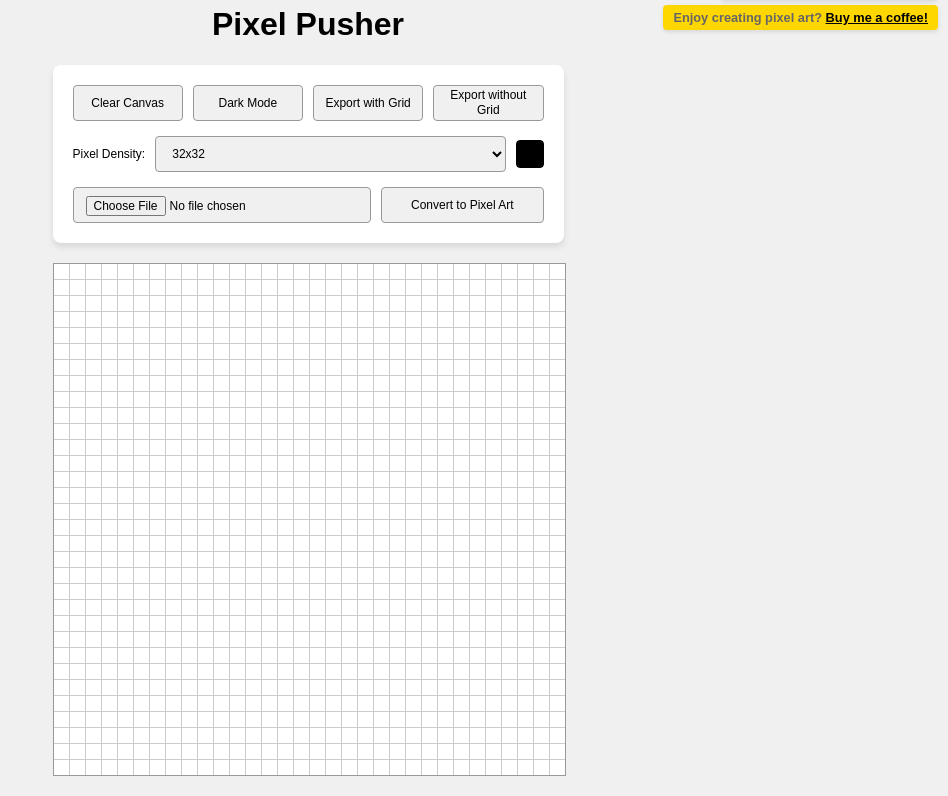
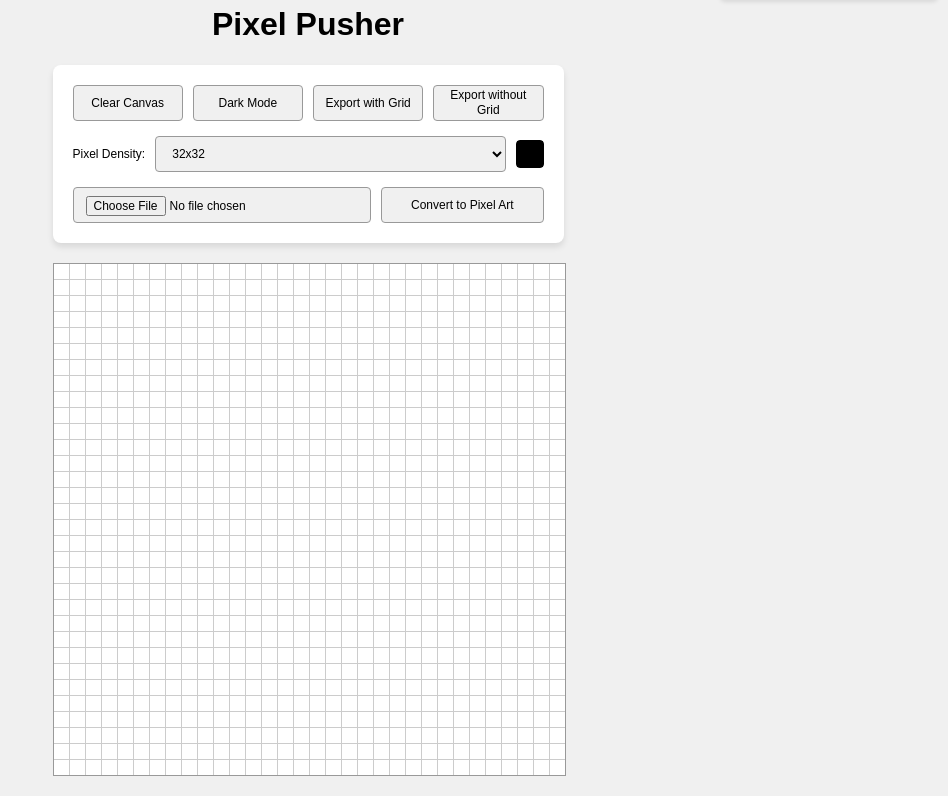
Before and after one commit to graciolli-f/pixelpusher, a plain HTML site: page index.html in a window 1280 px wide. Shown: the part 35-831 px from the top of the page, without its empty margins (332-1280 px from the left). Drawn offline with Linux system fonts and the light colour scheme.

Commit message:
remove coffee

```diff
--- a/index.html
+++ b/index.html
@@ -26,14 +26,14 @@
 					>@heyyfernanda <i class="fab fa-twitter"></i>
 				</a>
 			</div>
-			<div class="coffee-container">
+			<!-- <div class="coffee-container">
 				Enjoy creating pixel art?
 				<a
 					href="https://www.buymeacoffee.com/heyyfernanda"
 					target="_blank"
 					>Buy me a coffee!</a
 				>
-			</div>
+			</div> -->
 		</div>
 
 		<div class="container">
```
